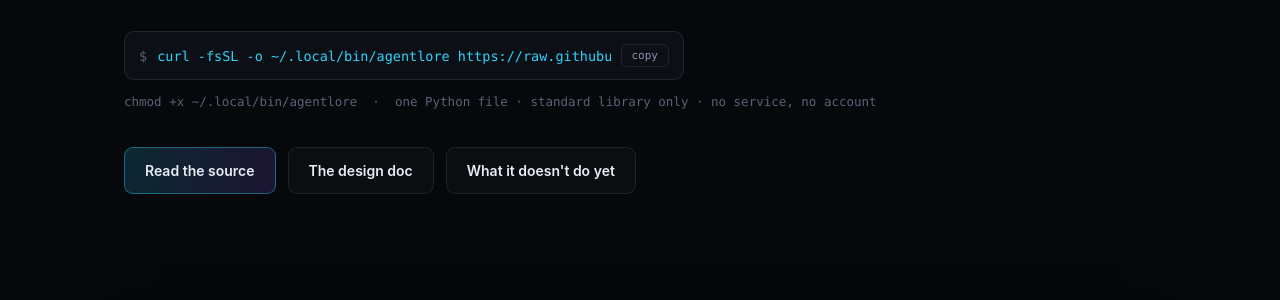
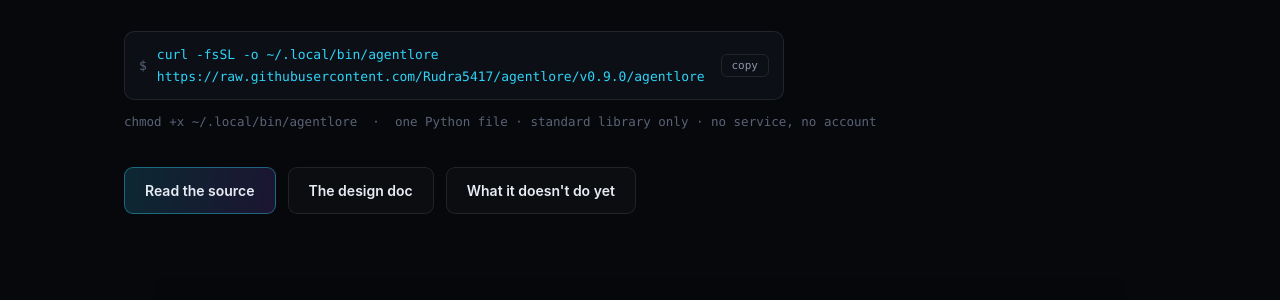
Before and after one commit to Rudra5417/agentlore, a plain HTML site: page site/index.html in a window 1280 px wide. Shown: the part 500-800 px from the top of the page. Drawn offline with Linux system fonts and the light colour scheme.

Commit message:
Hero: wrap the install command instead of clipping it
The curl one-liner is longer than the bar, so it was silently cut off.
It now wraps to two lines with the full URL visible.

```diff
--- a/site/index.html
+++ b/site/index.html
@@ -78,11 +78,11 @@
   .btn.primary:hover{background:linear-gradient(100deg,rgba(45,212,247,.24),rgba(139,92,246,.24))}
 
   /* ---------- install bar ---------- */
-  .install{margin-top:34px;max-width:560px;display:flex;align-items:center;gap:10px;
+  .install{margin-top:34px;max-width:660px;display:flex;align-items:center;gap:10px;
      background:#0d0f17;border:1px solid var(--line);border-radius:10px;padding:12px 14px;
-     font-family:var(--mono);font-size:13.5px;position:relative;min-width:0}
+     font-family:var(--mono);font-size:13px;position:relative;min-width:0}
   .install .p{color:var(--dim);user-select:none}
-  .install code{color:var(--cyan);overflow-x:auto;white-space:nowrap;flex:1;min-width:0}
+  .install code{color:var(--cyan);white-space:normal;overflow-wrap:anywhere;flex:1;min-width:0;line-height:1.65}
   .install button{background:none;border:1px solid var(--line);color:var(--muted);
      border-radius:6px;padding:4px 10px;font-size:11px;font-family:var(--mono);cursor:pointer;
      transition:.16s;flex-shrink:0}
```
